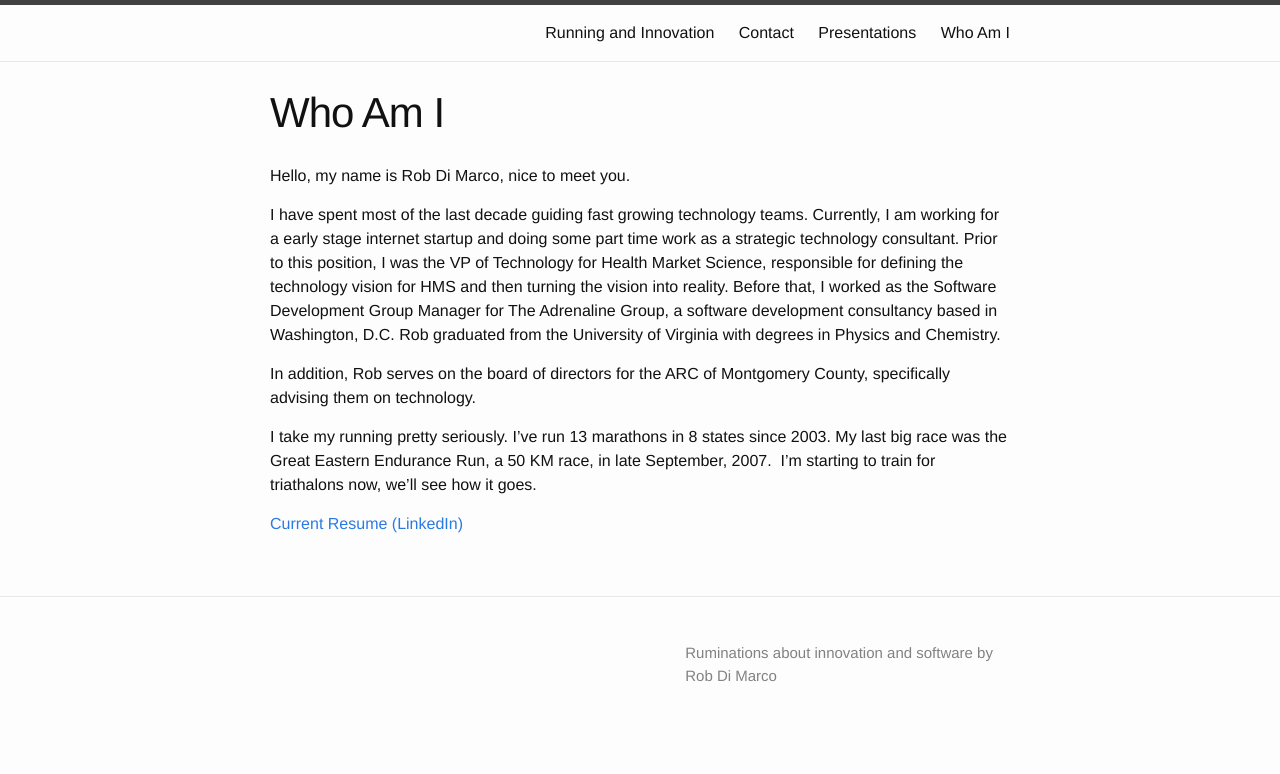
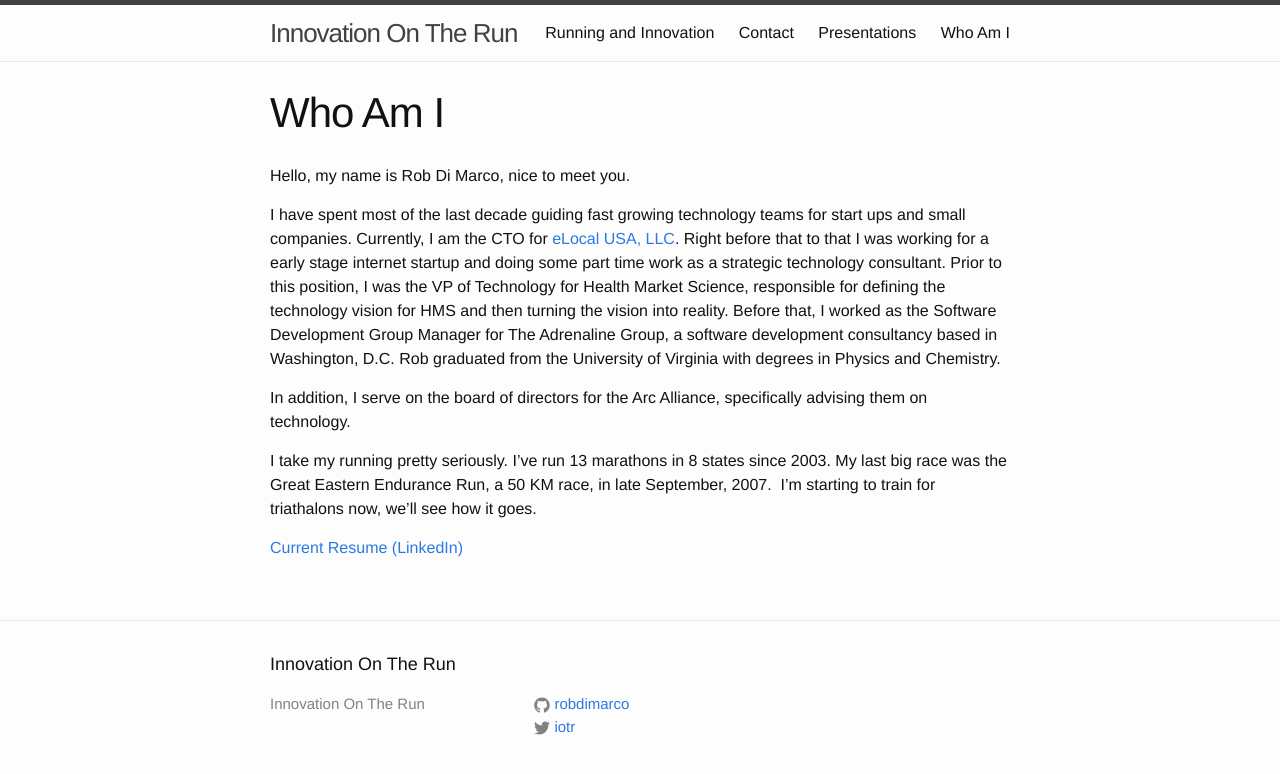
Before and after one commit to robdimarco/robdimarco.github.io, a Jekyll site: the page built from who-am-i.md, in a window 1280 px wide. Shown: the top 774 px of the page. Built offline with Jekyll 4.4.1, drawn with Linux system fonts in a browser that asks for light colours.

Commit message:
More tweaking

```diff
--- a/_config.yml
+++ b/_config.yml
@@ -1,5 +1,6 @@
 url: http://www.innovationontherun.com
 name: Innovation On The Run
-description: >
-  Ruminations about innovation and software by Rob Di Marco
+title: Innovation On The Run
 highlighter: rouge
+twitter_username: iotr
+github_username: robdimarco
--- a/who-am-i.md
+++ b/who-am-i.md
@@ -10,9 +10,9 @@ title_tag:
 ---
 Hello, my name is Rob Di Marco, nice to meet you.
 
-I have spent most of the last decade guiding fast growing technology teams. Currently, I am working for a early stage internet startup and doing some part time work as a strategic technology consultant. Prior to this position, I was the VP of Technology for Health Market Science, responsible for defining the technology vision for HMS and then turning the vision into reality. Before that, I worked as the Software Development Group Manager for The Adrenaline Group, a software development consultancy based in Washington, D.C. Rob graduated from the University of Virginia with degrees in Physics and Chemistry.
+I have spent most of the last decade guiding fast growing technology teams for start ups and small companies. Currently, I am the CTO for [eLocal USA, LLC](https://www.elocal.com). Right before that to that I was working for a early stage internet startup and doing some part time work as a strategic technology consultant. Prior to this position, I was the VP of Technology for Health Market Science, responsible for defining the technology vision for HMS and then turning the vision into reality. Before that, I worked as the Software Development Group Manager for The Adrenaline Group, a software development consultancy based in Washington, D.C. Rob graduated from the University of Virginia with degrees in Physics and Chemistry.
 
-In addition, Rob serves on the board of directors for the ARC of Montgomery County, specifically advising them on technology.
+In addition, I serve on the board of directors for the Arc Alliance, specifically advising them on technology.
 
 I take my running pretty seriously. I&#8217;ve run 13 marathons in 8 states since 2003. My last big race was the Great Eastern Endurance Run, a 50 KM race, in late September, 2007.&nbsp; I&#8217;m starting to train for triathalons now, we&#8217;ll see how it goes.
 
```
Also changed, not shown: contact.md (+12 -1 lines), presentations.md (+1 -1 lines).
